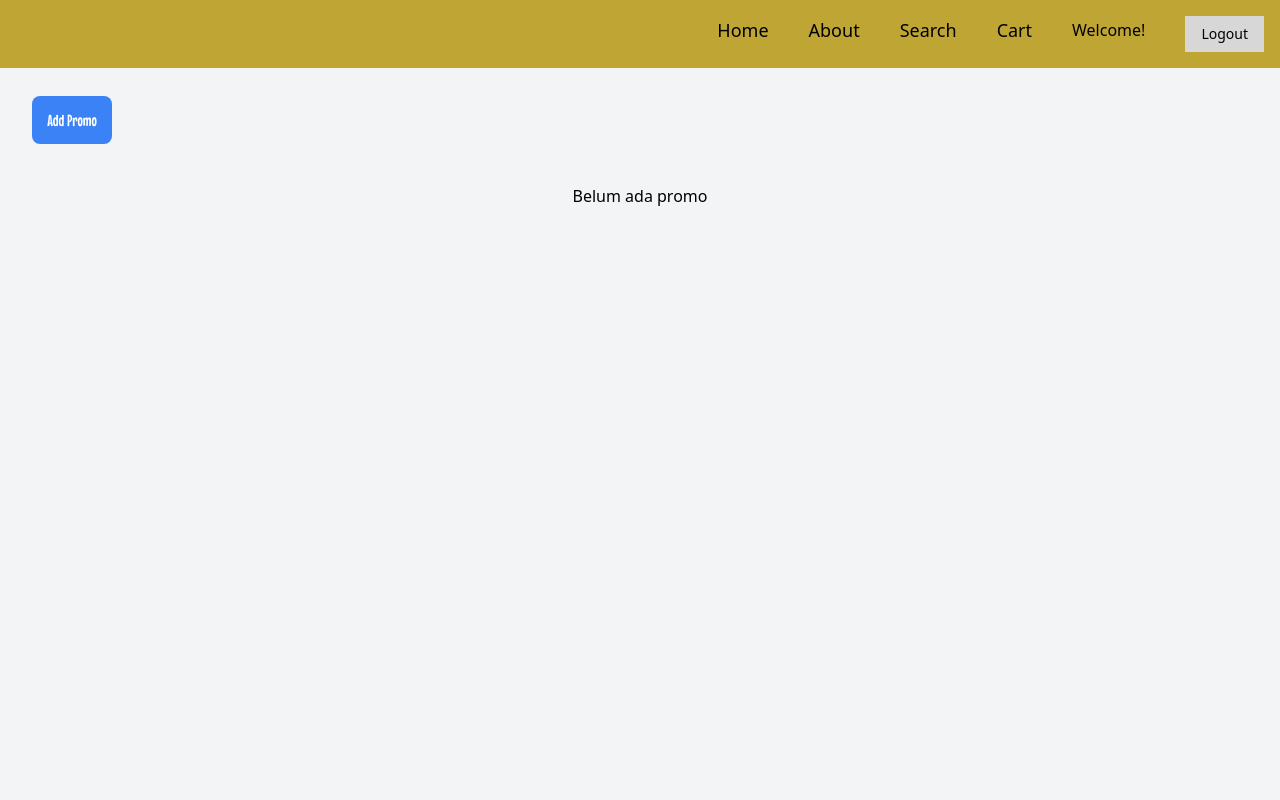
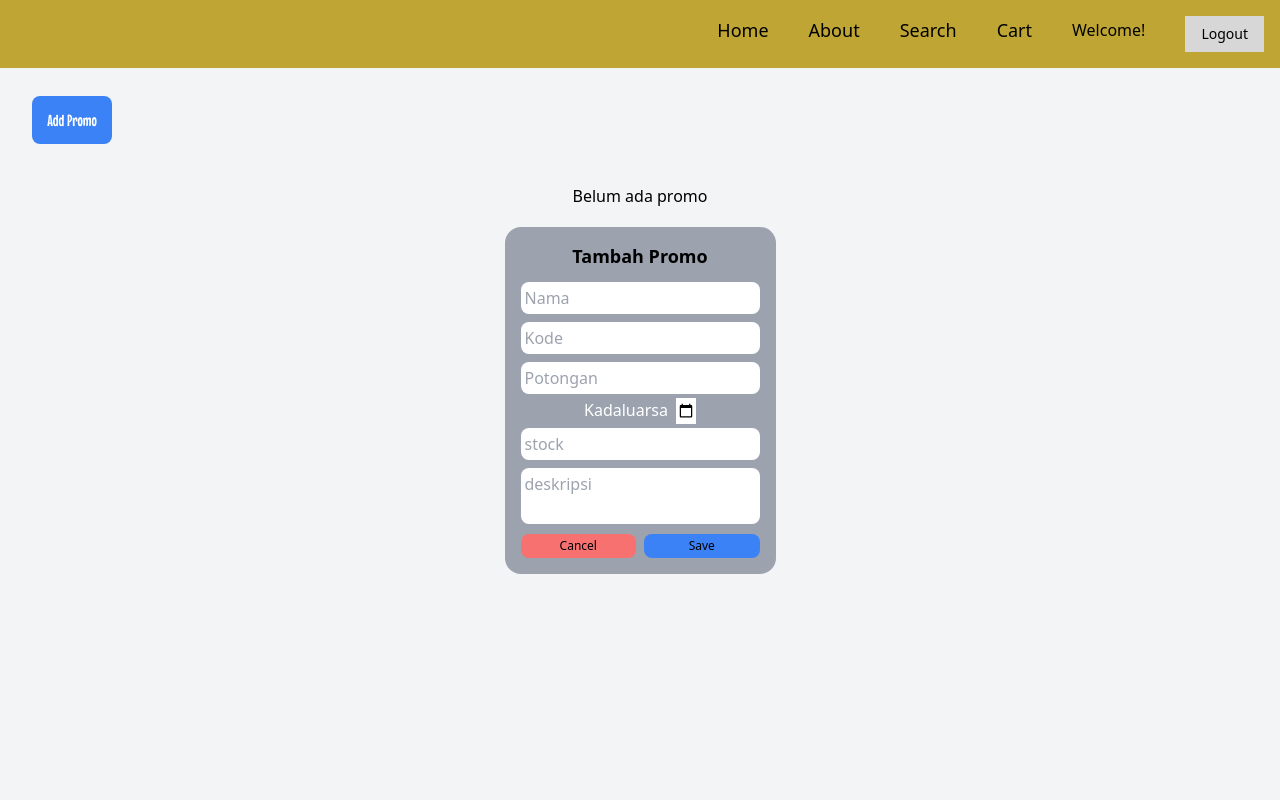
Before and after one commit to souvenir-kita/sovita, a Django app: page /promo/ in a window 1280 px wide. Run offline with Django 5.2, Linux system fonts and the light colour scheme; data that the repository does not hold is empty; some libraries are stand-ins or nearby versions.

Commit message:
mengatur layout modal

```diff
--- a/promo/templates/main_promo.html
+++ b/promo/templates/main_promo.html
@@ -11,43 +11,39 @@
 	<div>
 		<div id="promo_cards" class="grid grid-cols-1 md:grid-cols-3 gap-6 px-20 py-10">
 	</div>
-	<div style="display: none;" id="modal">
-		<div id="modal_content">
-		  <div> <!--Header-->
-			<p>Tambah Promo</p>
+	<script src="https://cdn.tailwindcss.com"></script>
+	<div class="fixed inset-0 flex items-center justify-center bg-opacity-50 text-center" id="modal">
+		<div class=" bg-gray-400 rounded-2xl p-4" id="modal_content">
+		  <div style="padding-top: 1;font-size: large;font-weight: bold;" class="pb-2"> <!--Header-->
+			<p class="text-center">Tambah Promo</p>
 		  </div>
 		  <div> <!--Body-->
 			<form id="formpromo" action="{% url 'promo:add_promo' %}">
 			  <div>
-				<label for="nama">Nama</label>
-				<input type="text" name="nama" id="nama">
+				<input type="text" name="nama" id="nama" placeholder="Nama" class="mt-1 mb-1 rounded-lg p-1 text-s">
 			  </div>
 			  <div>
-				<label for="kode">Kode</label>
-				<input type="text" name="kode" id="kode">
+				<input type="text" name="kode" id="kode" placeholder="Kode" class="mt-1 mb-1 rounded-lg p-1 text-s">
 			  </div>
 			  <div>
-				<label for="potongan">Potongan</label>
-				<input type="number" step="100" min=0 name="potongan" id="potongan">
+				<input type="number" step="100" min=0 name="potongan" id="potongan" placeholder="Potongan" class="mt-1 mb-1 rounded-lg p-1 text-s">
+			  </div>
+			  <div class="inline-flex">
+				<p class="pr-2 text-white">Kadaluarsa</p>
+				<input type="date"name="tanggal_akhir_berlaku" id="tanggal_akhir_berlaku" class="w-5" class="mt-1 mb-1 rounded-lg p-1 text-s">
 			  </div>
 			  <div>
-				<label for="tanggal_akhir_berlaku">Tanggal Akhir Berlaku</label>
-				<input type="date"name="tanggal_akhir_berlaku" id="tanggal_akhir_berlaku">
+				<input type="number" step="1" min=0 name="stock" id="stock" placeholder="stock" class="mt-1 mb-1 rounded-lg p-1 text-s" >
 			  </div>
 			  <div>
-				<label for="stock">Stock</label>
-				<input type="number" step="1" min=0 name="stock" id="stock">
-			  </div>
-			  <div>
-				<label for="deskripsi">Deskripsi</label>
-				<textarea name="deskripsi" id="deskripsi"></textarea>
+				<textarea name="deskripsi" id="deskripsi" placeholder="deskripsi" class="mt-1 mb-1 rounded-lg p-1 text-s" style="resize: none;width: 100%; " ></textarea>
 			  </div>
 			</form>
 		  </div>
-		  <div> <!--footer-->
-			<button type="button" id="cancel" onclick="hideModal()">Cancel</button>
-			<button type="submit" id="submitItem" form="formpromo">Save</button>
-		  </div>
+		  <div class="flex space-x-2"> <!--footer-->
+			<button type="button" id="cancel" class="bg-red-400 text-xs p-1 rounded-lg w-full" onclick="hideModal()">Cancel</button>
+			<button type="submit" id="submitItem" form="formpromo" class="bg-blue-500 text-xs p-1 rounded-lg w-full">Save</button>
+		</div>
 		</div>
 	</div>
 </div>
@@ -104,10 +100,14 @@ refreshPromo();
 
 function showModal() {
 	$("#modal").css("display","");
+	$("a").css("pointer-event","none")
+	$("html").css("overflow","hidden")
 }
 
 function hideModal() {
 	$("#modal").css("display","none")
+	$("a").css("pointer-event","")
+	$("html").css("overflow","")
 }
 
 //https://gawibowo.com/submit-form-dengan-ajax-menggunakan-jquery.htm
--- a/souvenir_kita/urls.py
+++ b/souvenir_kita/urls.py
@@ -30,4 +30,4 @@ urlpatterns = [
     path("promo/",include("promo.urls")),
     path("", include("display.urls")),
     path("", include("cart.urls")),
-]
+] + static(settings.MEDIA_URL, document_root=settings.MEDIA_ROOT)
```
Also changed, not shown: promo/templates/modal.html (added, +35 -0 lines), promo/templates/testcard.html (+0 -9 lines).
